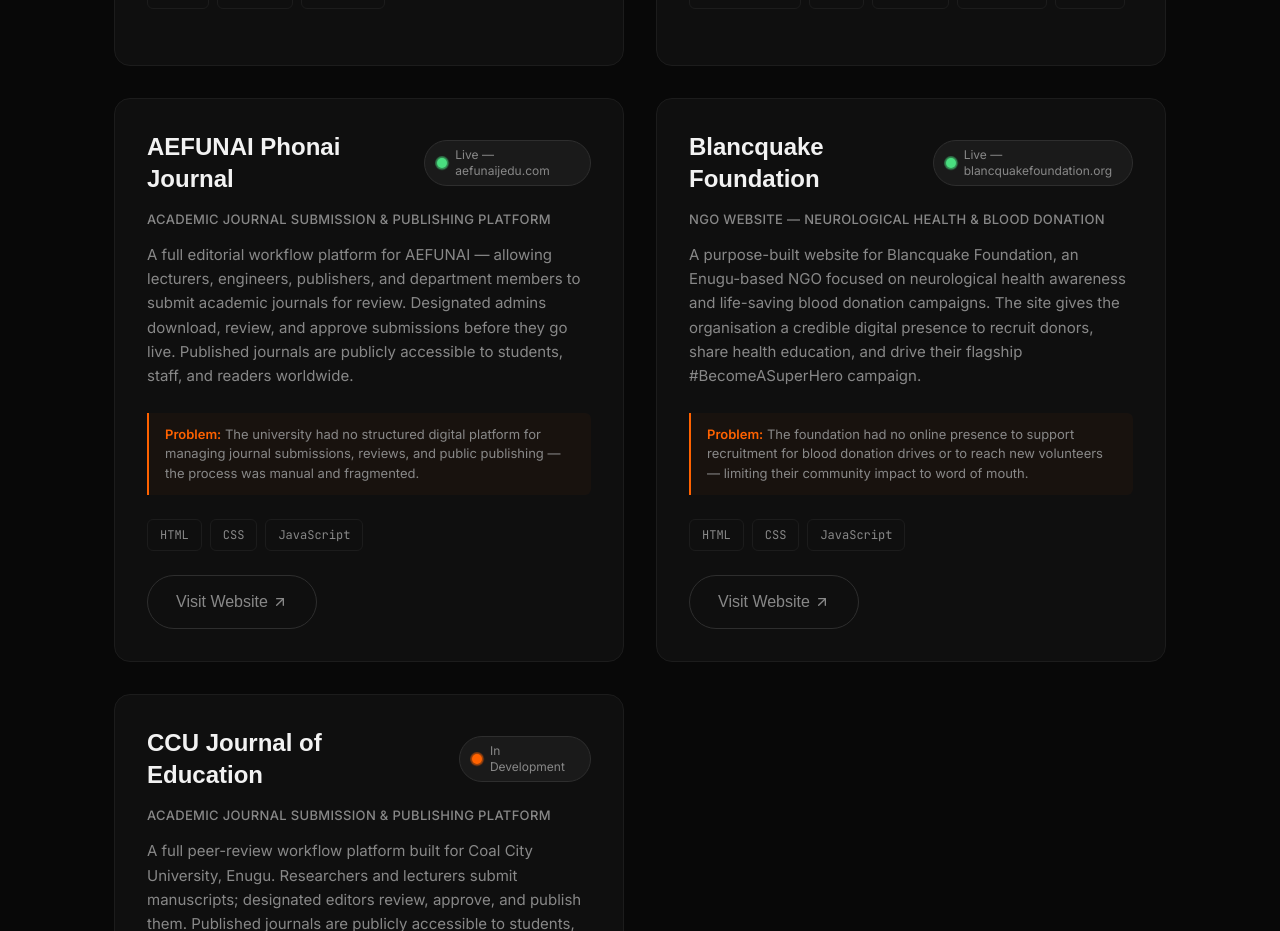
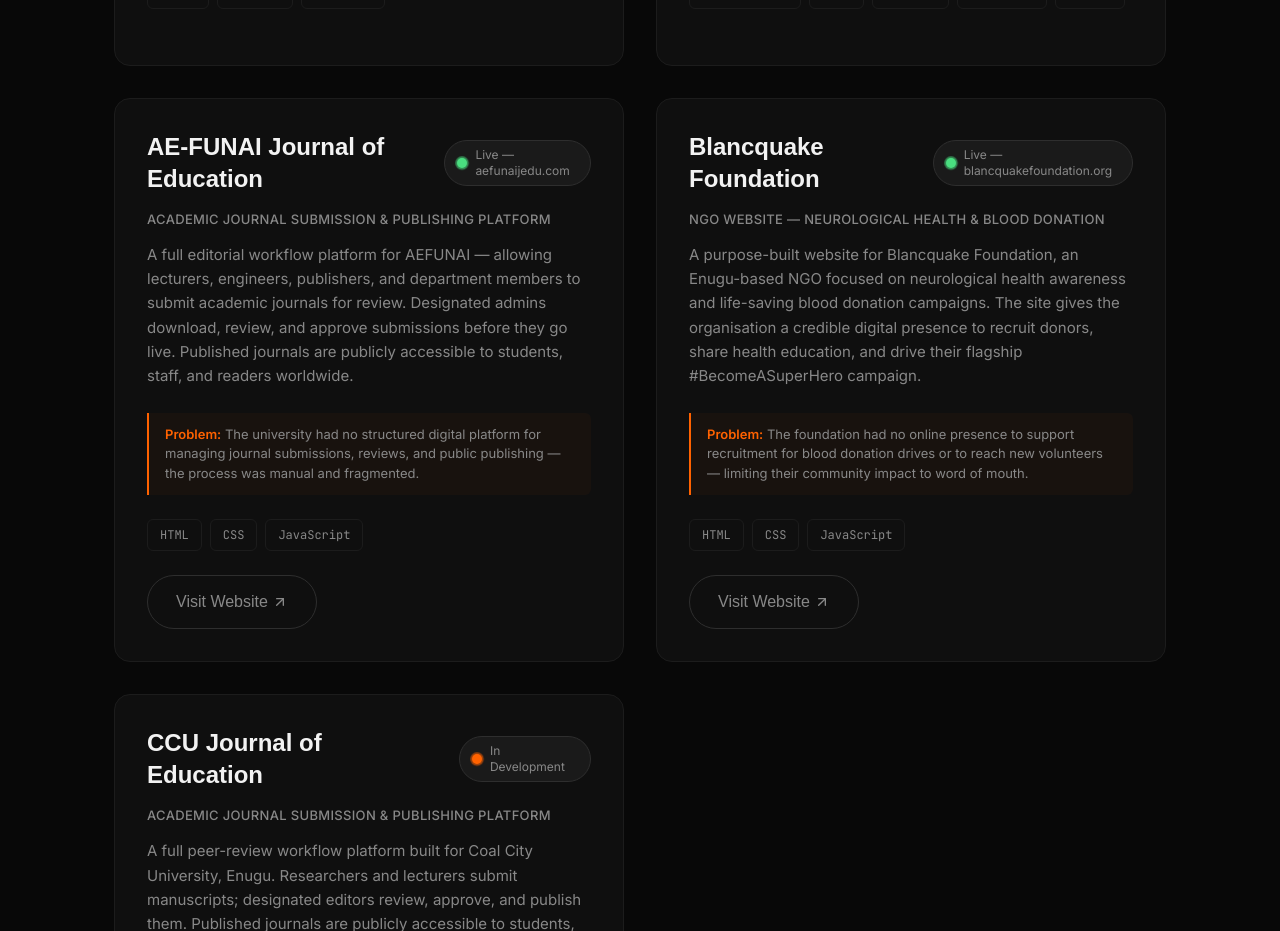
Before and after one commit to awesomeakokayo/PORTFOLIO, a React (Vite) app: page / in a window 1280 px wide. Shown: the part 4560-5491 px from the top of the page. Built offline with nearby package versions, Linux system fonts and the light colour scheme; a web font is replaced by a local one.

Commit message:
Rename AEFUNAI Phonai Journal to AE-FUNAI Journal of Education

```diff
--- a/src/data/ventures.js
+++ b/src/data/ventures.js
@@ -49,7 +49,7 @@ export const ventures = [
   },
   {
     id: 'aefunai',
-    name: 'AEFUNAI Phonai Journal',
+    name: 'AE-FUNAI Journal of Education',
     client: 'Alex Ekwueme Federal University Ndufu-Alike (AEFUNAI)',
     clientShort: 'Federal University — Nigeria',
     tagline: 'Academic Journal Submission & Publishing Platform',
```
